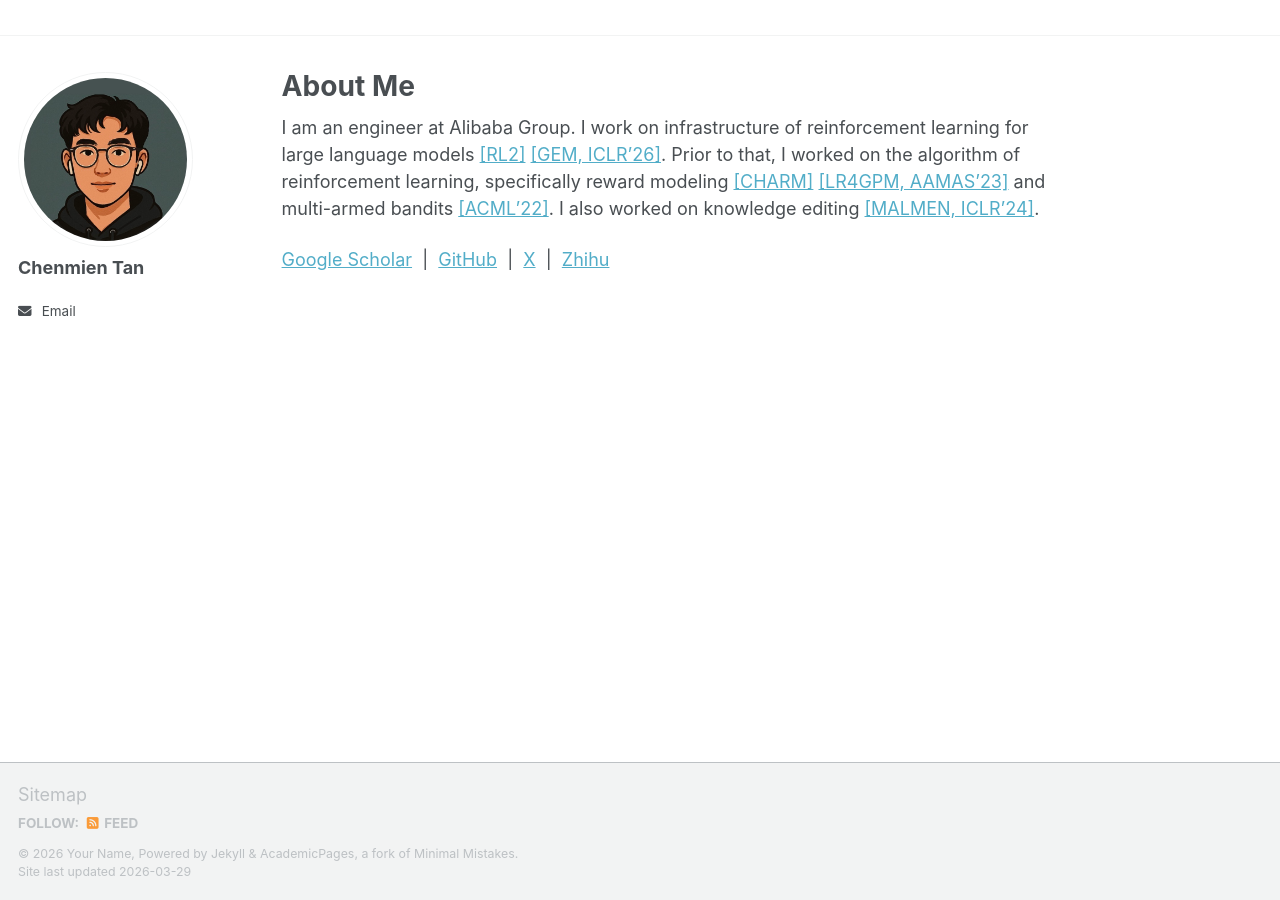
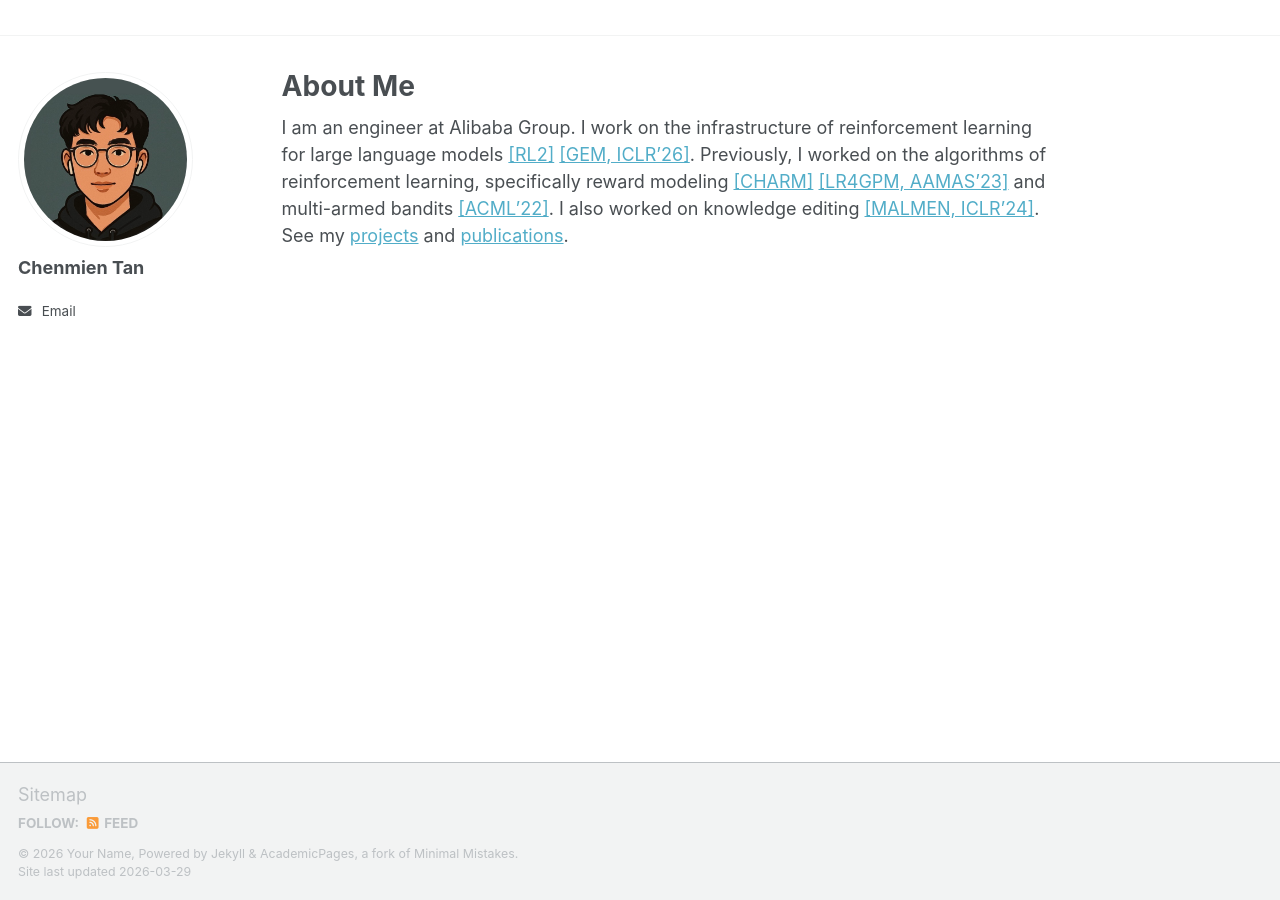
Before and after one commit to ChenmienTan/chenmientan.github.io, a Jekyll site: the page built from _pages/about.md, in a window 1280 px wide. Built offline with Jekyll 4.4.1, drawn with Linux system fonts in a browser that asks for light colours; a script bundle is joined from its source files by our own code; library files that are not in the unit come from our copies.

Commit message:
fix grammer

```diff
--- a/_pages/about.md
+++ b/_pages/about.md
@@ -8,8 +8,7 @@
 ---
 
 I am an engineer at Alibaba Group.
-I work on infrastructure of reinforcement learning for large language models [[RL2]](https://github.com/ChenmienTan/RL2) [[GEM, ICLR'26]](https://openreview.net/pdf?id=0Ylu01jcnu).
-Prior to that, I worked on the algorithm of reinforcement learning, specifically reward modeling [[CHARM]](https://arxiv.org/pdf/2504.10045) [[LR4GPM, AAMAS'23]](https://arxiv.org/pdf/2303.09027) and multi-armed bandits [[ACML'22]](https://proceedings.mlr.press/v189/tan23a/tan23a.pdf). I also worked on knowledge editing [[MALMEN, ICLR'24]](https://openreview.net/pdf?id=L6L1CJQ2PE).
-
-
-[Google Scholar](https://scholar.google.com/citations?user=1ml8-30AAAAJ&hl=zh-CN)&nbsp;&nbsp;\|&nbsp;&nbsp;[GitHub](https://github.com/ChenmienTan)&nbsp;&nbsp;\|&nbsp;&nbsp;[X](https://x.com/ChenmienTan)&nbsp;&nbsp;\|&nbsp;&nbsp;[Zhihu](https://www.zhihu.com/people/tanchenmien)
+I work on the infrastructure of reinforcement learning for large language models [[RL2]](https://github.com/ChenmienTan/RL2) [[GEM, ICLR'26]](https://openreview.net/pdf?id=0Ylu01jcnu).
+Previously, I worked on the algorithms of reinforcement learning, specifically reward modeling [[CHARM]](https://arxiv.org/pdf/2504.10045) [[LR4GPM, AAMAS'23]](https://arxiv.org/pdf/2303.09027) and multi-armed bandits [[ACML'22]](https://proceedings.mlr.press/v189/tan23a/tan23a.pdf).
+I also worked on knowledge editing [[MALMEN, ICLR'24]](https://openreview.net/pdf?id=L6L1CJQ2PE).
+See my [projects](https://github.com/ChenmienTan) and [publications](https://scholar.google.com/citations?user=1ml8-30AAAAJ&hl=zh-CN).
```
